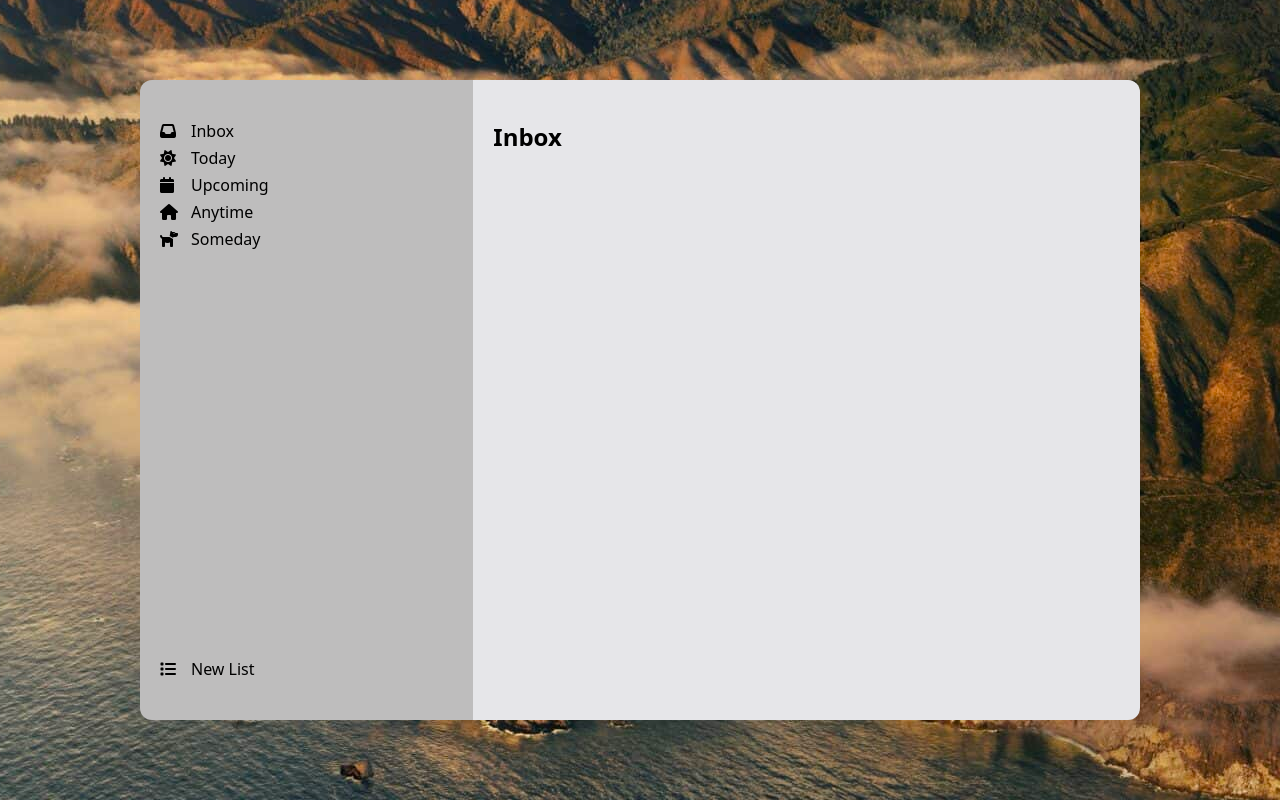
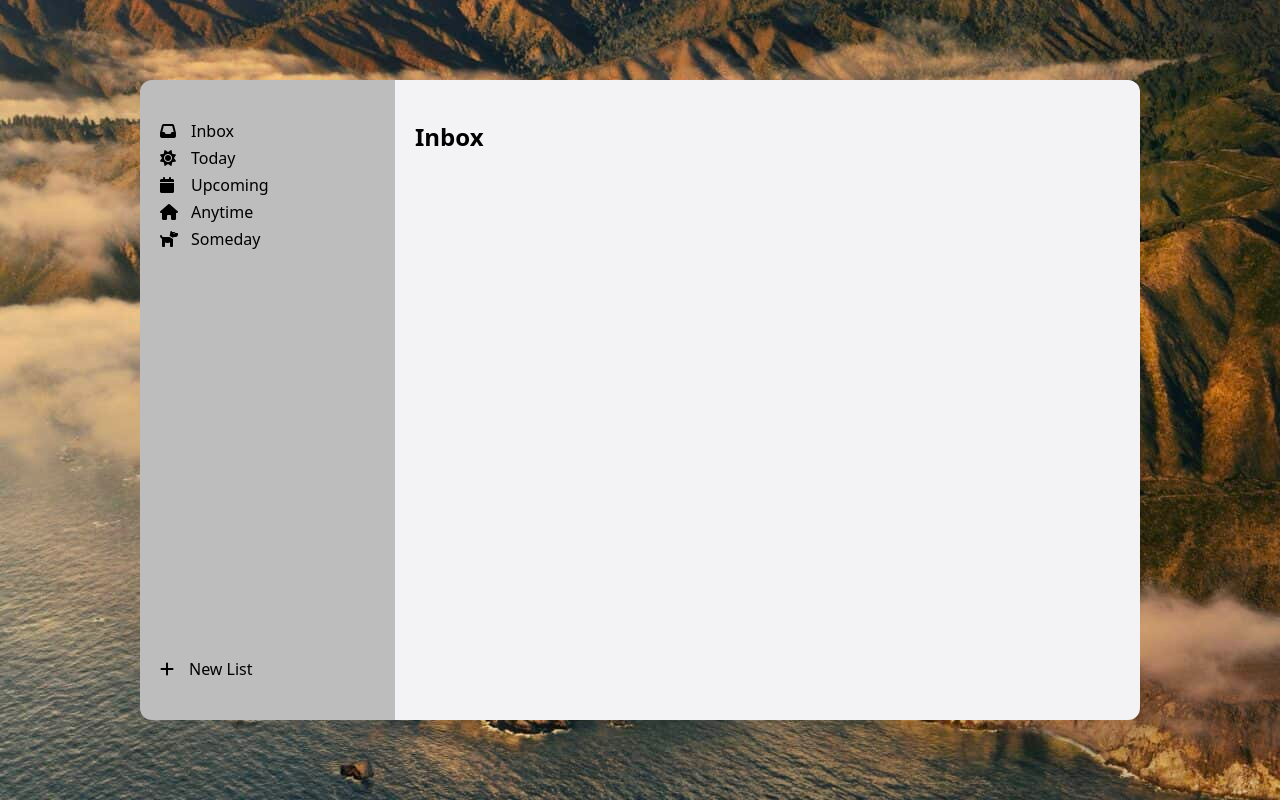
Before and after one commit to josueramirez1/todo-list, a website built with webpack: page src/template.html in a window 1280 px wide. Built offline with nearby package versions, Linux system fonts and the light colour scheme.

Commit message:
organizing code

```diff
--- a/src/another.js
+++ /dev/null
@@ -1,3 +0,0 @@
-export default function another() {
-  console.log("another one");
-}
--- a/src/defaultItems.js
+++ /dev/null
@@ -1,51 +0,0 @@
-export default function defaultItems() {
-  //inbox
-  const inbox = document.createElement("div");
-  const inboxS = document.createElement("span");
-  const inboxI = document.createElement("i");
-  inboxS.textContent = "Inbox";
-  inbox.classList.add("inbox");
-  inboxI.classList.add("fa-solid", "fa-inbox");
-  inbox.append(inboxI, inboxS);
-  //today
-  const today = document.createElement("div");
-  const todayS = document.createElement("span");
-  const todayI = document.createElement("i");
-  todayS.textContent = "Today";
-  today.classList.add("today");
-  todayI.classList.add("fa-solid", "fa-sun");
-  today.append(todayI, todayS);
-  //upcoming
-  const upcoming = document.createElement("div");
-  const upcomingS = document.createElement("span");
-  const upcomingI = document.createElement("i");
-  upcomingS.textContent = "Upcoming";
-  upcomingI.classList.add("fa-solid", "fa-calendar");
-  upcoming.classList.add("upcoming");
-  upcoming.append(upcomingI, upcomingS);
-  //anytime
-  const anytime = document.createElement("div");
-  const anytimeS = document.createElement("span");
-  const anytimeI = document.createElement("i");
-  anytime.classList.add("anytime");
-  anytimeS.textContent = "Anytime";
-  anytimeI.classList.add("fa-solid", "fa-house");
-  anytime.append(anytimeI, anytimeS);
-
-  //someday
-  const someday = document.createElement("div");
-  const somedayS = document.createElement("span");
-  const somedayI = document.createElement("i");
-  somedayS.textContent = "Someday";
-  someday.classList.add("someday");
-  somedayI.classList.add("fa-solid", "fa-dog");
-  someday.append(somedayI, somedayS);
-
-  //new list icon
-  const newListBtnS = document.createElement("span");
-  const newListBtnI = document.createElement("i");
-  newListBtnS.textContent = "New List";
-  newListBtnI.classList.add("fa-solid", "fa-list");
-
-  return { inbox, today, upcoming, anytime, someday, newListBtnI, newListBtnS };
-}
--- /dev/null
+++ b/src/defaultLists/createAnytimeName.js
@@ -0,0 +1,10 @@
+export default function createAnytimeName() {
+  const anytime = document.createElement("div");
+  const anytimeS = document.createElement("span");
+  const anytimeI = document.createElement("i");
+  anytime.classList.add("anytime");
+  anytimeS.textContent = "Anytime";
+  anytimeI.classList.add("fa-solid", "fa-house");
+  anytime.append(anytimeI, anytimeS);
+  return anytime;
+}
--- /dev/null
+++ b/src/defaultLists/createInboxName.js
@@ -0,0 +1,11 @@
+export default function createInboxName() {
+  //inbox
+  const inbox = document.createElement("div");
+  const inboxS = document.createElement("span");
+  const inboxI = document.createElement("i");
+  inboxS.textContent = "Inbox";
+  inbox.classList.add("inbox");
+  inboxI.classList.add("fa-solid", "fa-inbox");
+  inbox.append(inboxI, inboxS);
+  return inbox;
+}
--- /dev/null
+++ b/src/defaultLists/createNames.js
@@ -0,0 +1,29 @@
+import createAnytimeName from "./createAnytimeName.js";
+import createInboxName from "./createInboxName.js";
+import createNewListName from "../sections/createNewList.js";
+import createSomedayName from "./createSomedayName.js";
+import createTodayName from "./createTodayName.js";
+import createUpcomingName from "./createUpcomingName.js";
+
+export default function createNames() {
+  //inbox
+  const inboxName = createInboxName();
+  //today
+  const todayName = createTodayName();
+  //upcoming
+  const upcomingName = createUpcomingName();
+  //anytime
+  const anytimeName = createAnytimeName();
+  //someday
+  const somedayName = createSomedayName();
+  //new list
+  const newListDiv = createNewListName();
+  return {
+    inboxName,
+    todayName,
+    upcomingName,
+    anytimeName,
+    somedayName,
+    newListDiv,
+  };
+}
--- /dev/null
+++ b/src/defaultLists/createSomedayName.js
@@ -0,0 +1,10 @@
+export default function createSomedayName() {
+  const someday = document.createElement("div");
+  const somedayS = document.createElement("span");
+  const somedayI = document.createElement("i");
+  somedayS.textContent = "Someday";
+  someday.classList.add("someday");
+  somedayI.classList.add("fa-solid", "fa-dog");
+  someday.append(somedayI, somedayS);
+  return someday;
+}
--- /dev/null
+++ b/src/defaultLists/createTodayName.js
@@ -0,0 +1,10 @@
+export default function createTodayName() {
+  const today = document.createElement("div");
+  const todayS = document.createElement("span");
+  const todayI = document.createElement("i");
+  todayS.textContent = "Today";
+  today.classList.add("today");
+  todayI.classList.add("fa-solid", "fa-sun");
+  today.append(todayI, todayS);
+  return today;
+}
--- /dev/null
+++ b/src/defaultLists/createUpcomingName.js
@@ -0,0 +1,10 @@
+export default function createUpcomingName() {
+  const upcoming = document.createElement("div");
+  const upcomingS = document.createElement("span");
+  const upcomingI = document.createElement("i");
+  upcomingS.textContent = "Upcoming";
+  upcomingI.classList.add("fa-solid", "fa-calendar");
+  upcoming.classList.add("upcoming");
+  upcoming.append(upcomingI, upcomingS);
+  return upcoming;
+}
--- a/src/load.js
+++ b/src/load.js
@@ -1,32 +1,29 @@
-import defaultItems from "./defaultItems.js";
-import inboxPage from "./inbox.js";
+import createNames from "./defaultLists/createNames.js";
+import createMain from "./sections/createMain.js";
+import createAside from "./sections/createAside.js";
+import createSection from "./sections/createSection.js";
+import createNewList from "./sections/createNewList.js";
+import createList from "./sections/createList.js";
+import inboxPage from "./inboxPage.js";
 
 export default function load() {
-  //select body
+  //call functions
   const body = document.querySelector("body");
-  //create html tags
-  const main = document.createElement("main");
-  const aside = document.createElement("aside");
-  const lists = document.createElement("div");
-  const newListDiv = document.createElement("div");
-  const section = document.createElement("section");
-  //create id's or class
-  main.id = "main";
-  aside.id = "aside";
-  section.id = "section";
-  lists.id = "lists";
-  newListDiv.id = "new-list";
+  const main = createMain();
+  const aside = createAside();
+  const section = createSection();
+  const lists = createList();
+  const newList = createNewList();
+  const { inboxName, todayName, upcomingName, anytimeName, somedayName } =
+    createNames();
   //append
   body.appendChild(main);
   main.append(aside, section);
-  //append divs  to aside
-  const { inbox, today, upcoming, anytime, someday, newListBtnI, newListBtnS } =
-    defaultItems();
-  lists.append(inbox, today, upcoming, anytime, someday);
-  newListDiv.append(newListBtnI, newListBtnS);
-  aside.append(lists, newListDiv);
+  aside.append(lists, newList);
+  lists.append(inboxName, todayName, upcomingName, anytimeName, somedayName);
 
   //append title to current list opened
+  //this is temporary
   const title = inboxPage();
   section.append(title);
 }
--- /dev/null
+++ b/src/sections/createAside.js
@@ -0,0 +1,5 @@
+export default function createAside() {
+  const aside = document.createElement("aside");
+  aside.id = "aside";
+  return aside;
+}
--- /dev/null
+++ b/src/sections/createList.js
@@ -0,0 +1,5 @@
+export default function createList() {
+  const lists = document.createElement("div");
+  lists.id = "lists";
+  return lists;
+}
--- /dev/null
+++ b/src/sections/createMain.js
@@ -0,0 +1,5 @@
+export default function createMain() {
+  const main = document.createElement("main");
+  main.id = "main";
+  return main;
+}
--- /dev/null
+++ b/src/sections/createNewList.js
@@ -0,0 +1,10 @@
+export default function createNewList() {
+  const newListDiv = document.createElement("div");
+  const newListBtnS = document.createElement("span");
+  const newListBtnI = document.createElement("i");
+  newListBtnS.textContent = "New List";
+  newListBtnI.classList.add("fa-solid", "fa-plus");
+  newListDiv.id = "new-list";
+  newListDiv.append(newListBtnI, newListBtnS);
+  return newListDiv;
+}
--- /dev/null
+++ b/src/sections/createSection.js
@@ -0,0 +1,5 @@
+export default function createSection() {
+  const section = document.createElement("section");
+  section.id = "section";
+  return section;
+}
--- a/src/styles.css
+++ b/src/styles.css
@@ -67,8 +67,8 @@ body {
 }
 
 #section {
-  flex: 2;
-  background-color: rgb(230, 230, 233);
+  flex: 3;
+  background-color: rgb(243, 243, 245);
   padding-block: 40px;
   padding-inline: 20px;
 }
```
Also changed, not shown: src/inboxPage.js (renamed from src/inbox.js).
